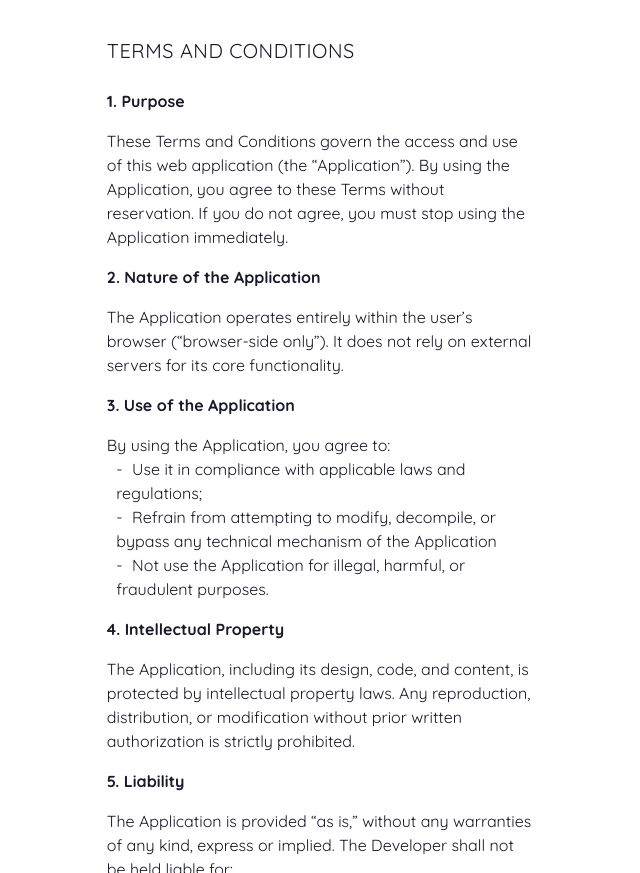
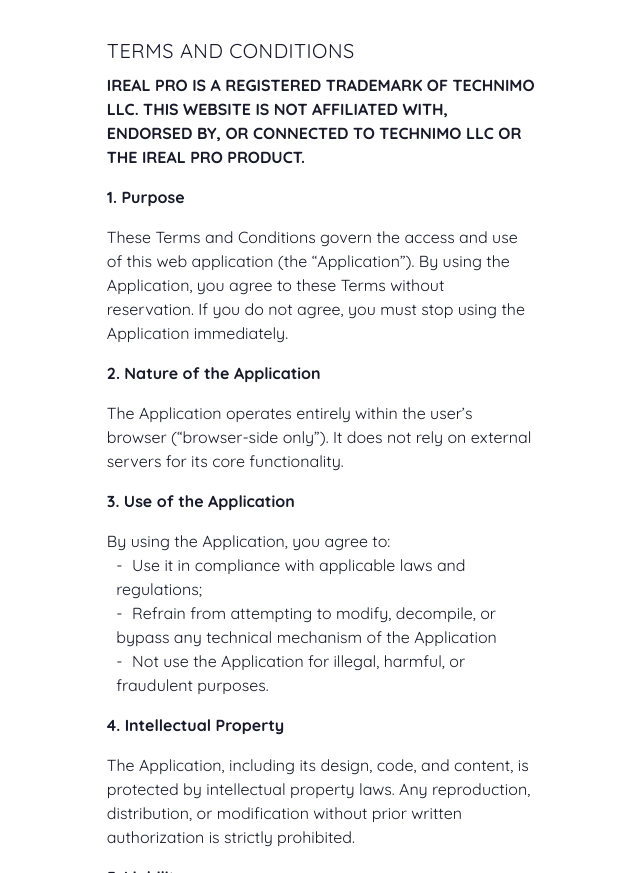
Before and after one commit to este36/mxltoireal.com, an Astro site: page /legal in a window 1280 px wide. Shown: the part 1255-2128 px from the top of the page, without its empty margins (319-959 px from the left). Built offline with nearby package versions, Linux system fonts and the light colour scheme; Astro itself is replaced by a stand-in of ours.

Commit message:
add disclaimer about iRealPro

```diff
--- a/src/pages/legal.astro
+++ b/src/pages/legal.astro
@@ -41,6 +41,7 @@
 	</section>
 	<section id="terms">
 		<h2>terms and conditions</h2>
+		<h3 class="uppercase font-bold">iReal Pro is a registered trademark of Technimo LLC. This website is not affiliated with, endorsed by, or connected to Technimo LLC or the iReal Pro product.</h3>
 		<h4>1. Purpose</h4>
 		<p>
 			These Terms and Conditions govern the access and use of this web application (the “Application”). By using the Application, you agree to these Terms without reservation. If you do not agree, you must stop using the Application immediately.
```
